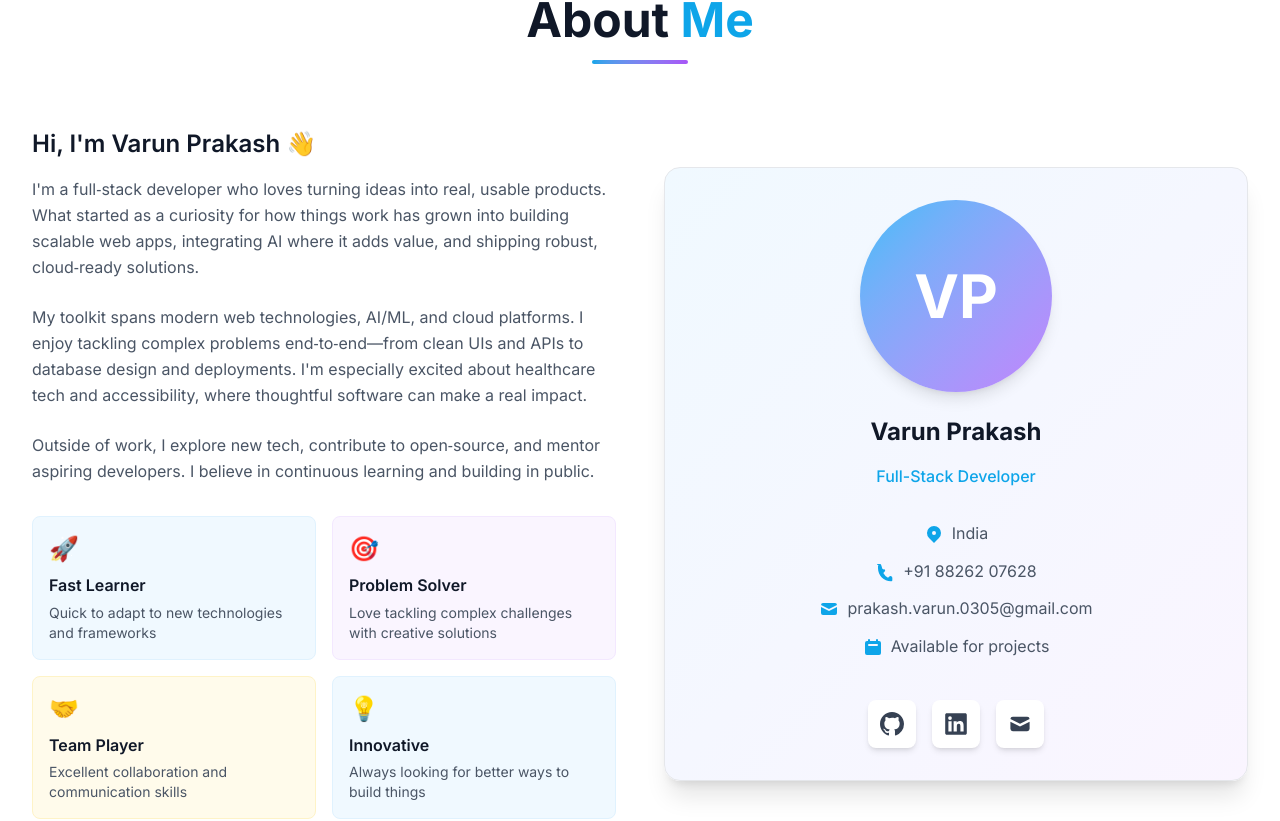
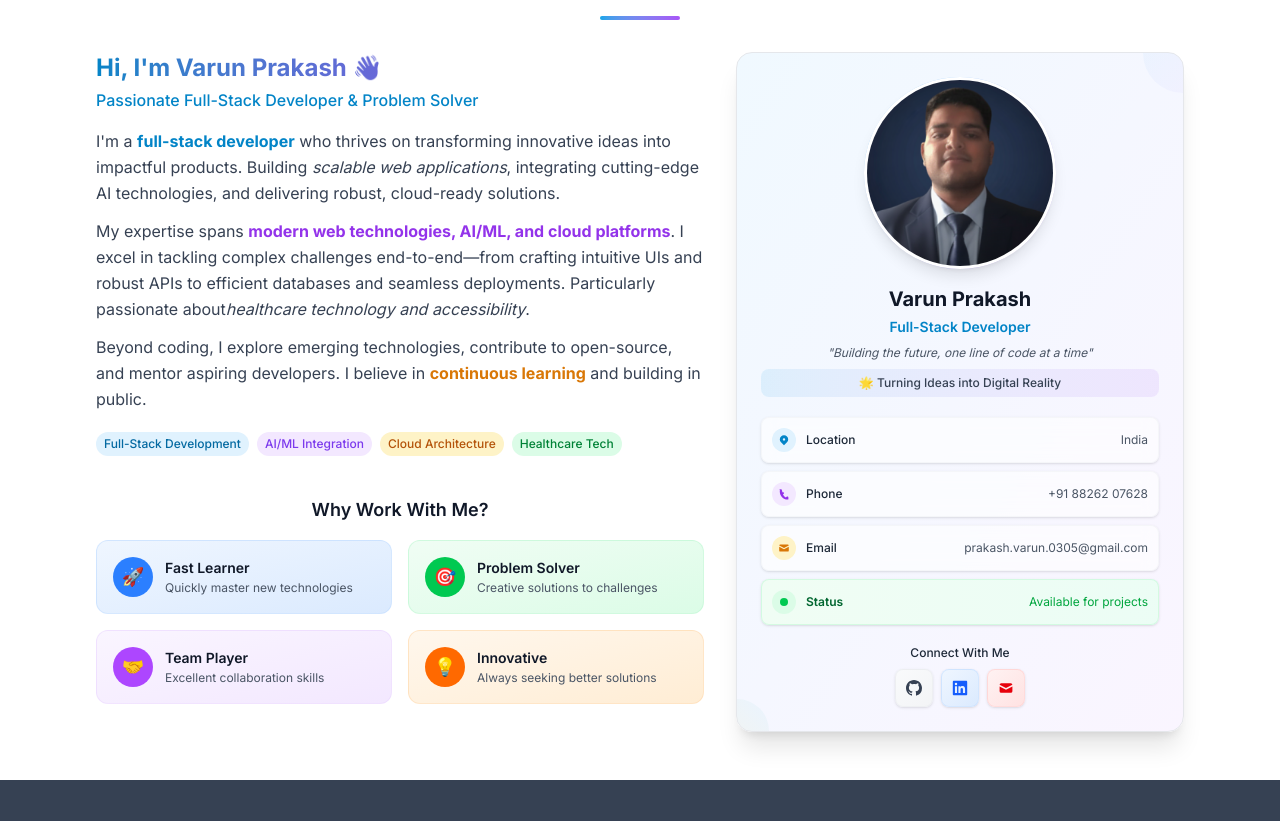
Before and after one commit to RaoVrn/Portfolio, a React (Vite) app: page / in a window 1280 px wide. Shown: the part 884-1705 px from the top of the page. Built offline with nearby package versions, Linux system fonts and the light colour scheme.

Commit message:
Update About page layout and content: enhance styling, improve text structure, and add profile image

```diff
--- a/src/pages/About.tsx
+++ b/src/pages/About.tsx
@@ -28,127 +28,231 @@ const About: React.FC = () => {
       <section
         id="about"
         ref={sectionRef}
-        className="py-20 bg-white dark:bg-dark-200 transition-colors duration-300"
+        className="py-12 bg-white dark:bg-dark-200 transition-colors duration-300"
     >
-      <div className="max-w-7xl mx-auto px-4 sm:px-6 lg:px-8">
+      <div className="max-w-6xl mx-auto px-4 sm:px-6 lg:px-8">
         <div className={`transform transition-all duration-1000 ${isVisible ? 'translate-y-0 opacity-100' : 'translate-y-10 opacity-0'}`}>
           {/* Section Header */}
-          <div className="text-center mb-16">
-            <h2 className="text-4xl md:text-5xl font-bold text-gray-900 dark:text-white mb-4">
+          <div className="text-center mb-8">
+            <h2 className="text-3xl md:text-4xl font-bold text-gray-900 dark:text-white mb-3">
               About <span className="text-primary-500">Me</span>
             </h2>
-            <div className="w-24 h-1 bg-gradient-to-r from-primary-500 to-secondary-500 mx-auto rounded-full"></div>
+            <div className="w-20 h-1 bg-gradient-to-r from-primary-500 to-secondary-500 mx-auto rounded-full"></div>
           </div>
 
-          <div className="grid lg:grid-cols-2 gap-12 items-center">
+          <div className="grid lg:grid-cols-7 gap-8 items-start">
             {/* Left Column - Text Content */}
-            <div className="space-y-6">
-              <div className="prose prose-lg dark:prose-invert max-w-none">
-                <h3 className="text-2xl font-semibold text-gray-900 dark:text-white mb-4">
+            <div className="lg:col-span-4 space-y-4">
+              <div className="prose dark:prose-invert max-w-none">
+                <div className="mb-4">
+                  <h3 className="text-2xl font-bold text-gray-900 dark:text-white mb-1 bg-gradient-to-r from-primary-600 to-secondary-600 bg-clip-text text-transparent">
                     Hi, I'm Varun Prakash 👋
                   </h3>
-
-                <p className="text-gray-600 dark:text-gray-300 leading-relaxed mb-6">
-                  I'm a full‑stack developer who loves turning ideas into real, usable products. What started as
-                  a curiosity for how things work has grown into building scalable web apps, integrating AI where
-                  it adds value, and shipping robust, cloud‑ready solutions.
-                </p>
-
-                <p className="text-gray-600 dark:text-gray-300 leading-relaxed mb-6">
-                  My toolkit spans modern web technologies, AI/ML, and cloud platforms. I enjoy tackling complex
-                  problems end‑to‑end—from clean UIs and APIs to database design and deployments. I'm especially
-                  excited about healthcare tech and accessibility, where thoughtful software can make a real impact.
-                </p>
-
-                <p className="text-gray-600 dark:text-gray-300 leading-relaxed mb-6">
-                  Outside of work, I explore new tech, contribute to open‑source, and mentor aspiring developers.
-                  I believe in continuous learning and building in public.
+                  <p className="text-base text-primary-600 dark:text-primary-400 font-medium">
+                    Passionate Full-Stack Developer & Problem Solver
                   </p>
                 </div>
 
-              {/* Key Strengths */}
-              <div className="grid grid-cols-2 gap-4 mt-8">
-                <div className="bg-primary-50 dark:bg-dark-300 p-4 rounded-lg border border-primary-100 dark:border-dark-400">
-                  <div className="text-2xl mb-2">🚀</div>
-                  <h4 className="font-semibold text-gray-900 dark:text-white mb-1">Fast Learner</h4>
-                  <p className="text-sm text-gray-600 dark:text-gray-400">Quick to adapt to new technologies and frameworks</p>
+                <div className="space-y-3">
+                  <p className="text-gray-700 dark:text-gray-300 leading-relaxed">
+                    I'm a <strong className="text-primary-600 dark:text-primary-400">full-stack developer</strong> who thrives on
+                    transforming innovative ideas into impactful products. Building <em>scalable web applications</em>, integrating
+                    cutting-edge AI technologies, and delivering robust, cloud-ready solutions.
+                  </p>
+
+                  <p className="text-gray-700 dark:text-gray-300 leading-relaxed">
+                    My expertise spans <strong className="text-secondary-600 dark:text-secondary-400">modern web technologies,
+                    AI/ML, and cloud platforms</strong>. I excel in tackling complex challenges end-to-end—from crafting
+                    intuitive UIs and robust APIs to efficient databases and seamless deployments. Particularly passionate about
+                    <em>healthcare technology and accessibility</em>.
+                  </p>
+
+                  <p className="text-gray-700 dark:text-gray-300 leading-relaxed">
+                    Beyond coding, I explore emerging technologies, contribute to open-source, and mentor aspiring developers.
+                    I believe in <strong className="text-accent-600 dark:text-accent-400">continuous learning</strong> and
+                    building in public.
+                  </p>
+
+                  <div className="flex flex-wrap gap-2 pt-2">
+                    <span className="px-2 py-1 bg-primary-100 dark:bg-primary-900/30 text-primary-700 dark:text-primary-300 rounded-full text-xs font-medium">
+                      Full-Stack Development
+                    </span>
+                    <span className="px-2 py-1 bg-secondary-100 dark:bg-secondary-900/30 text-secondary-700 dark:text-secondary-300 rounded-full text-xs font-medium">
+                      AI/ML Integration
+                    </span>
+                    <span className="px-2 py-1 bg-accent-100 dark:bg-accent-900/30 text-accent-700 dark:text-accent-300 rounded-full text-xs font-medium">
+                      Cloud Architecture
+                    </span>
+                    <span className="px-2 py-1 bg-green-100 dark:bg-green-900/30 text-green-700 dark:text-green-300 rounded-full text-xs font-medium">
+                      Healthcare Tech
+                    </span>
+                  </div>
+                </div>
               </div>
 
-                <div className="bg-secondary-50 dark:bg-dark-300 p-4 rounded-lg border border-secondary-100 dark:border-dark-400">
-                  <div className="text-2xl mb-2">🎯</div>
-                  <h4 className="font-semibold text-gray-900 dark:text-white mb-1">Problem Solver</h4>
-                  <p className="text-sm text-gray-600 dark:text-gray-400">Love tackling complex challenges with creative solutions</p>
+              {/* Key Strengths */}
+              <div className="mt-10">
+                <h4 className="text-lg font-semibold text-gray-900 dark:text-white mb-4 text-center">
+                  Why Work With Me?
+                </h4>
+                <div className="grid grid-cols-1 sm:grid-cols-2 gap-4">
+                  <div className="group bg-gradient-to-br from-blue-50 to-blue-100 dark:from-blue-900/20 dark:to-blue-800/20 p-4 rounded-xl border border-blue-200/50 dark:border-blue-600/30 hover:shadow-lg hover:scale-[1.02] transition-all duration-300">
+                    <div className="flex items-center space-x-3">
+                      <div className="flex-shrink-0 w-10 h-10 bg-blue-500 rounded-full flex items-center justify-center text-white text-lg">
+                        🚀
+                      </div>
+                      <div>
+                        <h5 className="font-semibold text-gray-900 dark:text-white text-sm">Fast Learner</h5>
+                        <p className="text-xs text-gray-600 dark:text-gray-400 mt-0.5">Quickly master new technologies</p>
+                      </div>
+                    </div>
                   </div>
 
-                <div className="bg-accent-50 dark:bg-dark-300 p-4 rounded-lg border border-accent-100 dark:border-dark-400">
-                  <div className="text-2xl mb-2">🤝</div>
-                  <h4 className="font-semibold text-gray-900 dark:text-white mb-1">Team Player</h4>
-                  <p className="text-sm text-gray-600 dark:text-gray-400">Excellent collaboration and communication skills</p>
+                  <div className="group bg-gradient-to-br from-green-50 to-green-100 dark:from-green-900/20 dark:to-green-800/20 p-4 rounded-xl border border-green-200/50 dark:border-green-600/30 hover:shadow-lg hover:scale-[1.02] transition-all duration-300">
+                    <div className="flex items-center space-x-3">
+                      <div className="flex-shrink-0 w-10 h-10 bg-green-500 rounded-full flex items-center justify-center text-white text-lg">
+                        🎯
+                      </div>
+                      <div>
+                        <h5 className="font-semibold text-gray-900 dark:text-white text-sm">Problem Solver</h5>
+                        <p className="text-xs text-gray-600 dark:text-gray-400 mt-0.5">Creative solutions to challenges</p>
+                      </div>
+                    </div>
                   </div>
 
-                <div className="bg-primary-50 dark:bg-dark-300 p-4 rounded-lg border border-primary-100 dark:border-dark-400">
-                  <div className="text-2xl mb-2">💡</div>
-                  <h4 className="font-semibold text-gray-900 dark:text-white mb-1">Innovative</h4>
-                  <p className="text-sm text-gray-600 dark:text-gray-400">Always looking for better ways to build things</p>
+                  <div className="group bg-gradient-to-br from-purple-50 to-purple-100 dark:from-purple-900/20 dark:to-purple-800/20 p-4 rounded-xl border border-purple-200/50 dark:border-purple-600/30 hover:shadow-lg hover:scale-[1.02] transition-all duration-300">
+                    <div className="flex items-center space-x-3">
+                      <div className="flex-shrink-0 w-10 h-10 bg-purple-500 rounded-full flex items-center justify-center text-white text-lg">
+                        🤝
+                      </div>
+                      <div>
+                        <h5 className="font-semibold text-gray-900 dark:text-white text-sm">Team Player</h5>
+                        <p className="text-xs text-gray-600 dark:text-gray-400 mt-0.5">Excellent collaboration skills</p>
+                      </div>
+                    </div>
+                  </div>
+
+                  <div className="group bg-gradient-to-br from-orange-50 to-orange-100 dark:from-orange-900/20 dark:to-orange-800/20 p-4 rounded-xl border border-orange-200/50 dark:border-orange-600/30 hover:shadow-lg hover:scale-[1.02] transition-all duration-300">
+                    <div className="flex items-center space-x-3">
+                      <div className="flex-shrink-0 w-10 h-10 bg-orange-500 rounded-full flex items-center justify-center text-white text-lg">
+                        💡
+                      </div>
+                      <div>
+                        <h5 className="font-semibold text-gray-900 dark:text-white text-sm">Innovative</h5>
+                        <p className="text-xs text-gray-600 dark:text-gray-400 mt-0.5">Always seeking better solutions</p>
+                      </div>
+                    </div>
+                  </div>
                 </div>
               </div>
             </div>
 
             {/* Right Column - Profile Card */}
-            <div className="relative">
-              <div className="bg-gradient-to-br from-primary-50 to-secondary-50 dark:from-dark-300 dark:to-dark-400 p-8 rounded-2xl shadow-xl border border-gray-200 dark:border-dark-500">
-                {/* Profile Image Placeholder */}
-                <div className="w-48 h-48 mx-auto mb-6 bg-gradient-to-br from-primary-400 to-secondary-400 rounded-full flex items-center justify-center shadow-lg">
-                  <span className="text-6xl text-white font-bold">VP</span>
+            <div className="lg:col-span-3 relative">
+              <div className="bg-gradient-to-br from-primary-50 to-secondary-50 dark:from-dark-300 dark:to-dark-400 p-6 rounded-2xl shadow-xl border border-gray-200 dark:border-dark-500 relative overflow-hidden max-w-md mx-auto">
+                {/* Decorative Elements */}
+                <div className="absolute top-0 right-0 w-20 h-20 bg-gradient-to-br from-primary-200/20 to-secondary-200/20 rounded-full -translate-y-10 translate-x-10"></div>
+                <div className="absolute bottom-0 left-0 w-16 h-16 bg-gradient-to-tr from-accent-200/20 to-primary-200/20 rounded-full translate-y-8 -translate-x-8"></div>
+
+                {/* Profile Image */}
+                <div className="relative w-48 h-48 mx-auto mb-4">
+                  <div className="absolute inset-0 bg-gradient-to-br from-primary-400 to-secondary-400 rounded-full animate-pulse"></div>
+                  <div className="relative w-full h-full rounded-full overflow-hidden shadow-lg border-3 border-white dark:border-gray-700 bg-white dark:bg-gray-800">
+                    <img
+                      src="/profile.jpg"
+                      alt="Varun Prakash - Full Stack Developer"
+                      className="w-full h-full object-cover hover:scale-105 transition-transform duration-300"
+                    />
+                  </div>
                 </div>
 
                 {/* Profile Info */}
-                <div className="text-center space-y-4">
-                  <h3 className="text-2xl font-bold text-gray-900 dark:text-white">
+                <div className="text-center space-y-2 relative z-10">
+                  <div>
+                    <h3 className="text-xl font-bold text-gray-900 dark:text-white mb-1">
                       Varun Prakash
                     </h3>
-                  <p className="text-primary-500 dark:text-primary-400 font-medium">
+                    <div className="flex items-center justify-center gap-1.5 mb-2">
+                      <p className="text-primary-600 dark:text-primary-400 font-semibold text-sm">
                         Full-Stack Developer
                       </p>
+                    </div>
+                    <p className="text-gray-600 dark:text-gray-400 text-xs italic mb-2">
+                      "Building the future, one line of code at a time"
+                    </p>
+                    <div className="bg-gradient-to-r from-primary-500/10 to-secondary-500/10 dark:from-primary-400/20 dark:to-secondary-400/20 px-3 py-1.5 rounded-lg">
+                      <p className="text-gray-700 dark:text-gray-300 text-xs font-medium">
+                        🌟 Turning Ideas into Digital Reality
+                      </p>
+                    </div>
+                  </div>
 
                   {/* Quick Facts */}
-                  <div className="space-y-3 pt-4">
-                    <div className="flex items-center justify-center text-gray-600 dark:text-gray-300">
-                      <svg className="w-5 h-5 mr-2 text-primary-500" fill="currentColor" viewBox="0 0 20 20">
+                  <div className="space-y-2 pt-3">
+                    <div className="flex items-center justify-between p-2.5 bg-white/60 dark:bg-dark-500/60 rounded-lg backdrop-blur-sm border border-gray-200/30 dark:border-gray-600/30 hover:bg-white/80 dark:hover:bg-dark-500/80 transition-all duration-200 shadow-sm">
+                      <div className="flex items-center">
+                        <div className="flex-shrink-0 w-6 h-6 bg-primary-100 dark:bg-primary-900/30 rounded-full flex items-center justify-center mr-2.5">
+                          <svg className="w-3 h-3 text-primary-600 dark:text-primary-400" fill="currentColor" viewBox="0 0 20 20">
                             <path fillRule="evenodd" d="M5.05 4.05a7 7 0 119.9 9.9L10 18.9l-4.95-4.95a7 7 0 010-9.9zM10 11a2 2 0 100-4 2 2 0 000 4z" clipRule="evenodd" />
                           </svg>
-                      India
                         </div>
-                    <div className="flex items-center justify-center text-gray-600 dark:text-gray-300">
-                      <svg className="w-5 h-5 mr-2 text-primary-500" fill="currentColor" viewBox="0 0 20 20">
+                        <p className="text-gray-800 dark:text-gray-200 font-medium text-xs">Location</p>
+                      </div>
+                      <p className="text-gray-600 dark:text-gray-400 text-xs">India</p>
+                    </div>
+
+                    <div className="flex items-center justify-between p-2.5 bg-white/60 dark:bg-dark-500/60 rounded-lg backdrop-blur-sm border border-gray-200/30 dark:border-gray-600/30 hover:bg-white/80 dark:hover:bg-dark-500/80 transition-all duration-200 shadow-sm">
+                      <div className="flex items-center">
+                        <div className="flex-shrink-0 w-6 h-6 bg-secondary-100 dark:bg-secondary-900/30 rounded-full flex items-center justify-center mr-2.5">
+                          <svg className="w-3 h-3 text-secondary-600 dark:text-secondary-400" fill="currentColor" viewBox="0 0 20 20">
                             <path d="M2 3a1 1 0 011-1h2.153a1 1 0 01.948.684l.829 2.486A2 2 0 009.8 7.2l.005.006a2 2 0 01-.24 2.501l-1.27 1.27a11.042 11.042 0 004.727 4.727l1.27-1.27A2 2 0 0116.3 14.2l.006.005a2 2 0 011.03 1.87l-.001 2.126a1 1 0 01-1 1H16c-7.18 0-13-5.82-13-13V4a1 1 0 011-1z" />
                           </svg>
+                        </div>
+                        <p className="text-gray-800 dark:text-gray-200 font-medium text-xs">Phone</p>
+                      </div>
+                      <a href="tel:+918826207628" className="text-gray-600 dark:text-gray-400 hover:text-secondary-600 dark:hover:text-secondary-400 transition-colors text-xs">
                         +91 88262 07628
+                      </a>
                     </div>
-                    <div className="flex items-center justify-center text-gray-600 dark:text-gray-300">
-                      <svg className="w-5 h-5 mr-2 text-primary-500" fill="currentColor" viewBox="0 0 20 20">
+
+                    <div className="flex items-center justify-between p-2.5 bg-white/60 dark:bg-dark-500/60 rounded-lg backdrop-blur-sm border border-gray-200/30 dark:border-gray-600/30 hover:bg-white/80 dark:hover:bg-dark-500/80 transition-all duration-200 shadow-sm">
+                      <div className="flex items-center">
+                        <div className="flex-shrink-0 w-6 h-6 bg-accent-100 dark:bg-accent-900/30 rounded-full flex items-center justify-center mr-2.5">
+                          <svg className="w-3 h-3 text-accent-600 dark:text-accent-400" fill="currentColor" viewBox="0 0 20 20">
                             <path d="M2.003 5.884L10 9.882l7.997-3.998A2 2 0 0016 4H4a2 2 0 00-1.997 1.884z" />
                             <path d="M18 8.118l-8 4-8-4V14a2 2 0 002 2h12a2 2 0 002-2V8.118z" />
                           </svg>
+                        </div>
+                        <p className="text-gray-800 dark:text-gray-200 font-medium text-xs">Email</p>
+                      </div>
+                      <a href="mailto:prakash.varun.0305@gmail.com" className="text-gray-600 dark:text-gray-400 hover:text-accent-600 dark:hover:text-accent-400 transition-colors text-xs break-all">
                         prakash.varun.0305@gmail.com
+                      </a>
                     </div>
-                    <div className="flex items-center justify-center text-gray-600 dark:text-gray-300">
-                      <svg className="w-5 h-5 mr-2 text-primary-500" fill="currentColor" viewBox="0 0 20 20">
-                        <path fillRule="evenodd" d="M6 2a1 1 0 00-1 1v1H4a2 2 0 00-2 2v10a2 2 0 002 2h12a2 2 0 002-2V6a2 2 0 00-2-2h-1V3a1 1 0 10-2 0v1H7V3a1 1 0 00-1-1zm0 5a1 1 0 000 2h8a1 1 0 100-2H6z" clipRule="evenodd" />
-                      </svg>
-                      Available for projects
+
+                    <div className="flex items-center justify-between p-2.5 bg-gradient-to-r from-green-50 to-emerald-50 dark:from-green-900/20 dark:to-emerald-900/20 rounded-lg border border-green-200/50 dark:border-green-600/30 shadow-sm">
+                      <div className="flex items-center">
+                        <div className="flex-shrink-0 w-6 h-6 bg-green-100 dark:bg-green-900/40 rounded-full flex items-center justify-center mr-2.5">
+                          <div className="w-2 h-2 bg-green-500 rounded-full"></div>
+                        </div>
+                        <p className="text-green-800 dark:text-green-200 font-semibold text-xs">Status</p>
+                      </div>
+                      <p className="text-green-600 dark:text-green-400 text-xs">Available for projects</p>
                     </div>
                   </div>
 
                   {/* Social Links */}
-                  <div className="flex justify-center space-x-4 pt-6">
+                  <div className="pt-3">
+                    <h5 className="text-gray-800 dark:text-gray-200 font-medium text-xs mb-2 text-center">Connect With Me</h5>
+                    <div className="flex justify-center space-x-2">
                       <a
                         href="https://github.com/RaoVrn"
                         target="_blank"
                         rel="noopener noreferrer"
-                      className="p-3 bg-white dark:bg-dark-500 rounded-lg shadow-md hover:shadow-lg transition-all duration-200 hover:scale-105"
+                        className="group p-2.5 bg-gradient-to-br from-gray-50 to-gray-100 dark:from-dark-500 dark:to-dark-600 rounded-lg shadow-sm hover:shadow-md transition-all duration-300 hover:scale-105 border border-gray-200/50 dark:border-gray-600/50"
+                        title="GitHub Profile"
                       >
-                      <svg className="w-6 h-6 text-gray-700 dark:text-gray-300" fill="currentColor" viewBox="0 0 20 20">
+                        <svg className="w-4 h-4 text-gray-700 dark:text-gray-300 group-hover:text-gray-900 dark:group-hover:text-white transition-colors" fill="currentColor" viewBox="0 0 20 20">
                           <path fillRule="evenodd" d="M10 0C4.477 0 0 4.484 0 10.017c0 4.425 2.865 8.18 6.839 9.504.5.092.682-.217.682-.483 0-.237-.008-.868-.013-1.703-2.782.605-3.369-1.343-3.369-1.343-.454-1.158-1.11-1.466-1.11-1.466-.908-.62.069-.608.069-.608 1.003.07 1.531 1.032 1.531 1.032.892 1.53 2.341 1.088 2.91.832.092-.647.35-1.088.636-1.338-2.22-.253-4.555-1.113-4.555-4.951 0-1.093.39-1.988 1.029-2.688-.103-.253-.446-1.272.098-2.65 0 0 .84-.27 2.75 1.026A9.564 9.564 0 0110 4.844c.85.004 1.705.115 2.504.337 1.909-1.296 2.747-1.027 2.747-1.027.546 1.379.203 2.398.1 2.651.64.7 1.028 1.595 1.028 2.688 0 3.848-2.339 4.695-4.566 4.942.359.31.678.921.678 1.856 0 1.338-.012 2.419-.012 2.747 0 .268.18.58.688.482A10.019 10.019 0 0020 10.017C20 4.484 15.522 0 10 0z" clipRule="evenodd" />
                         </svg>
                       </a>
@@ -156,21 +260,24 @@ const About: React.FC = () => {
                         href="https://linkedin.com/in/varun--prakash"
                         target="_blank"
                         rel="noopener noreferrer"
-                      className="p-3 bg-white dark:bg-dark-500 rounded-lg shadow-md hover:shadow-lg transition-all duration-200 hover:scale-105"
+                        className="group p-2.5 bg-gradient-to-br from-blue-50 to-blue-100 dark:from-blue-900/20 dark:to-blue-800/20 rounded-lg shadow-sm hover:shadow-md transition-all duration-300 hover:scale-105 border border-blue-200/50 dark:border-blue-600/50"
+                        title="LinkedIn Profile"
                       >
-                      <svg className="w-6 h-6 text-gray-700 dark:text-gray-300" fill="currentColor" viewBox="0 0 20 20">
+                        <svg className="w-4 h-4 text-blue-600 dark:text-blue-400 group-hover:text-blue-700 dark:group-hover:text-blue-300 transition-colors" fill="currentColor" viewBox="0 0 20 20">
                           <path fillRule="evenodd" d="M16.338 16.338H13.67V12.16c0-.995-.017-2.277-1.387-2.277-1.39 0-1.601 1.086-1.601 2.207v4.248H8.014v-8.59h2.559v1.174h.037c.356-.675 1.227-1.387 2.526-1.387 2.703 0 3.203 1.778 3.203 4.092v4.711zM5.005 6.575a1.548 1.548 0 11-.003-3.096 1.548 1.548 0 01.003 3.096zm-1.337 9.763H6.34v-8.59H3.667v8.59zM17.668 1H2.328C1.595 1 1 1.581 1 2.298v15.403C1 18.418 1.595 19 2.328 19h15.34c.734 0 1.332-.582 1.332-1.299V2.298C19 1.581 18.402 1 17.668 1z" clipRule="evenodd" />
                         </svg>
                       </a>
                       <a
                         href="mailto:prakash.varun.0305@gmail.com"
-                      className="p-3 bg-white dark:bg-dark-500 rounded-lg shadow-md hover:shadow-lg transition-all duration-200 hover:scale-105"
+                        className="group p-2.5 bg-gradient-to-br from-red-50 to-red-100 dark:from-red-900/20 dark:to-red-800/20 rounded-lg shadow-sm hover:shadow-md transition-all duration-300 hover:scale-105 border border-red-200/50 dark:border-red-600/50"
+                        title="Send Email"
                       >
-                      <svg className="w-6 h-6 text-gray-700 dark:text-gray-300" fill="currentColor" viewBox="0 0 20 20">
+                        <svg className="w-4 h-4 text-red-600 dark:text-red-400 group-hover:text-red-700 dark:group-hover:text-red-300 transition-colors" fill="currentColor" viewBox="0 0 20 20">
                           <path d="M2.003 5.884L10 9.882l7.997-3.998A2 2 0 0016 4H4a2 2 0 00-1.997 1.884z" />
                           <path d="M18 8.118l-8 4-8-4V14a2 2 0 002 2h12a2 2 0 002-2V8.118z" />
                         </svg>
                       </a>
+                    </div>
                   </div>
                 </div>
               </div>
```
Also changed, not shown: public/profile.jpg (added). Lines whose indentation alone changed are shown as unchanged.
